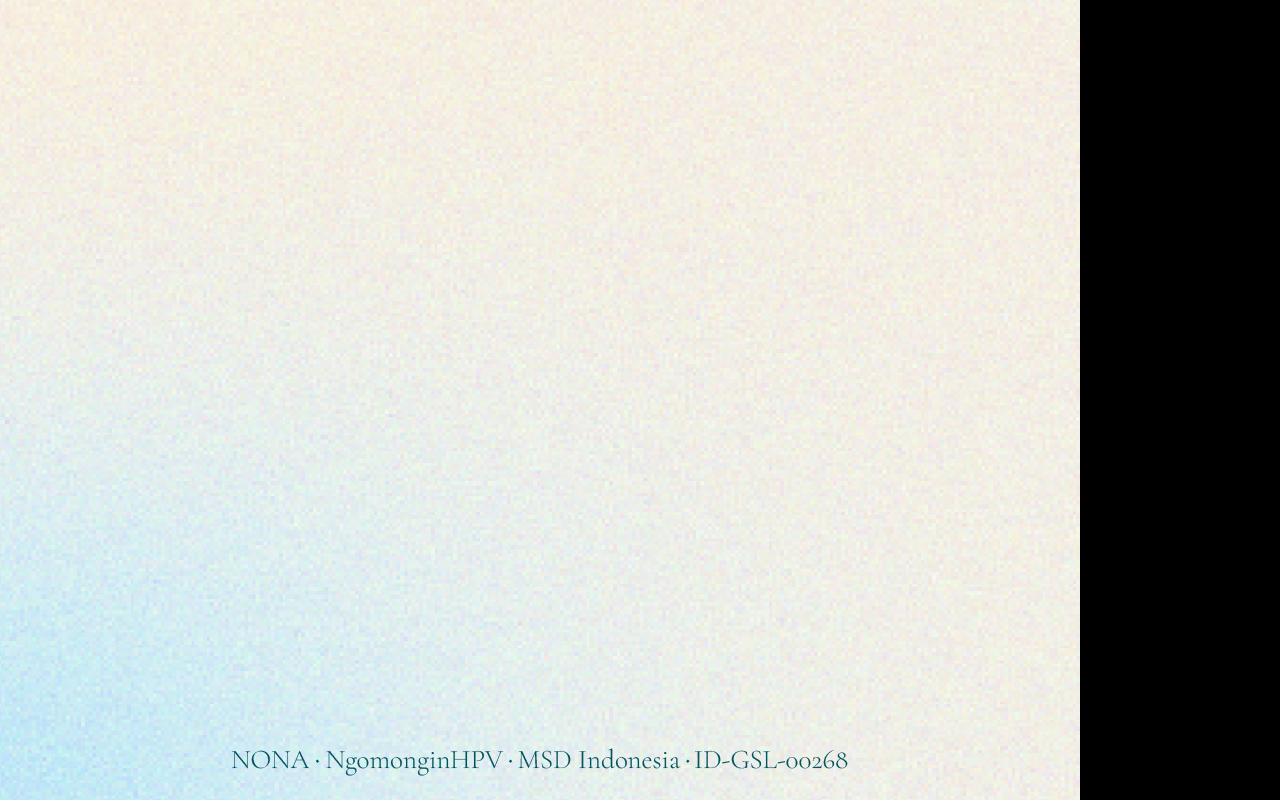
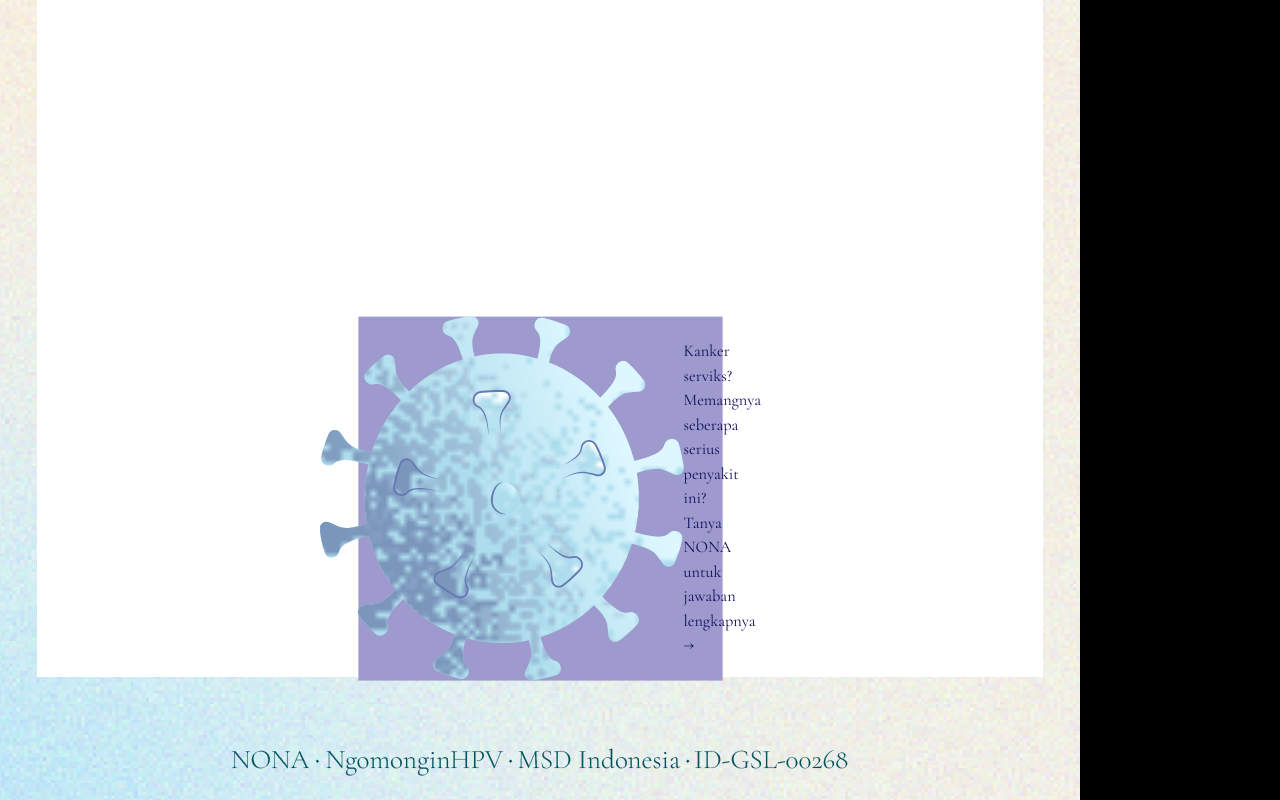
Before and after one commit to vartech-id/quiz-nhpv-beauty, a Nuxt app: page /category/love-and-guarded/explanation-2 in a window 1280 px wide. Shown: the part 1120-1920 px from the top of the page. Built offline with nearby package versions, Linux system fonts and the light colour scheme.

Commit message:
(ui) completed

```diff
--- a/app/assets/css/main.css
+++ b/app/assets/css/main.css
@@ -23,7 +23,7 @@
   --color-fourth-blue: #9f9acd;
   --color-primary-btn: #4d215e;
   --color-secondary-btn: #661041;
-  --color-tertiary-btn: #0f0f5b
+  --color-tertiary-btn: #0f0f5b;
 }
 
 body {
--- a/app/pages/category/learning-to-love/explanation-1.vue
+++ b/app/pages/category/learning-to-love/explanation-1.vue
@@ -10,7 +10,7 @@
         alt=""
         aria-hidden="true"
       >
-      <div class="virus-exp-btn">
+      <div>
         <p>Kanker serviks? Memangnya seberapa serius penyakit ini?</p>
         <p>Tanya NONA untuk jawaban lengkapnya →</p>
       </div>
@@ -27,17 +27,4 @@
   justify-content: center;
 }
 
-.virus-btn {
-  border-radius: 1.5rem;
-  padding: 2rem;
-  font-size: 2rem;
-  line-height: 2.2rem;
-  display: flex;
-  gap: 2rem;
-}
-
-.virus-icon {
-  width: 63px;
-  height: 63px;
-}
 </style>
--- a/app/pages/category/love-and-guarded/explanation-2.vue
+++ b/app/pages/category/love-and-guarded/explanation-2.vue
@@ -1,13 +1,28 @@
-<script setup>
+<template>
+  <div class="wrapper love-and-guarded-exp-2 first-exp pt-[90rem]">
+    <NextButton
+      to="/category/love-and-guarded/end"
+      button-class="virus-btn bg-fourth-blue text-tertiary-btn"
+      ><img
+        class="virus-icon"
+        src="/images/question/virus.svg"
+        alt=""
+        aria-hidden="true"
+      >
+      <div>
+        <p>Kanker serviks? Memangnya seberapa serius penyakit ini?</p>
+        <p>Tanya NONA untuk jawaban lengkapnya →</p>
+      </div>
+    </NextButton>
+  </div>
+</template>
+<style>
+.love-and-guarded-exp-2 {
+  background: url("/images/question/love-and-guarded/explanation-2.png");
+}
 
-</script>
-<template>
-    <div>
-        <h1>explanation-2</h1>
-        <NextButton
-            to="/category/love-and-guarded/end"
-            button-class="w-30 rounded-full bg-fourth-blue px-6 py-3 text-white"
-            >Next</NextButton
-        >
-    </div>
-</template>
+.first-exp {
+  display: flex;
+  justify-content: center;
+}
+</style>
--- a/app/pages/category/taking-the-step/explanation-2.vue
+++ b/app/pages/category/taking-the-step/explanation-2.vue
@@ -1,13 +1,28 @@
-<script setup>
+<template>
+  <div class="wrapper taking-the-step-exp-2 first-exp pt-[90rem]">
+    <NextButton
+      to="/category/taking-the-step/end"
+      button-class="virus-btn bg-tertiary-pink text-secondary-btn"
+      ><img
+        class="virus-icon"
+        src="/images/question/virus.svg"
+        alt=""
+        aria-hidden="true"
+      >
+      <div>
+        <p>Kanker serviks? Memangnya seberapa serius penyakit ini?</p>
+        <p>Tanya NONA untuk jawaban lengkapnya →</p>
+      </div>
+    </NextButton>
+  </div>
+</template>
+<style>
+.taking-the-step-exp-2 {
+  background: url("/images/question/taking-the-step/explanation-2.png");
+}
 
-</script>
-<template>
-    <main>
-        <h1>explanation-2</h1>
-        <NextButton
-            to="/category/taking-the-step/end"
-            button-class="w-30 rounded-full bg-tertiary-pink px-6 py-3 text-white"
-            >Next</NextButton
-        >
-    </main>
-</template>
+.first-exp {
+  display: flex;
+  justify-content: center;
+}
+</style>
--- a/app/pages/index.vue
+++ b/app/pages/index.vue
@@ -64,4 +64,19 @@ const instagramLink = "https://www.instagram.com/ngobrolinhpv";
   border-radius: 1.5rem;
   font-size: 2.5rem;
 }
+
+/* VIRUS BUTTON */
+.virus-btn {
+  border-radius: 1.5rem;
+  padding: 2rem;
+  font-size: 2rem;
+  line-height: 2.2rem;
+  display: flex;
+  gap: 2rem;
+}
+
+.virus-icon {
+  width: 63px;
+  height: 63px;
+}
 </style>
--- a/app/pages/nona-welcome.vue
+++ b/app/pages/nona-welcome.vue
@@ -4,7 +4,7 @@
     <div class="mx-auto">
       <NextButton
         to="/question"
-        button-class="rounded-3xl bg-primary-green h-[100px] w-[550px] text-white text-5xl mt-[52rem]"
+        button-class="rounded-3xl bg-primary-green h-[100px] w-[650px] text-white text-5xl mt-[52rem]"
         >Yuk Mulai!</NextButton
       >
     </div>
```
Also changed, not shown: 1 other file (tests, documents, lock files or other folders).
